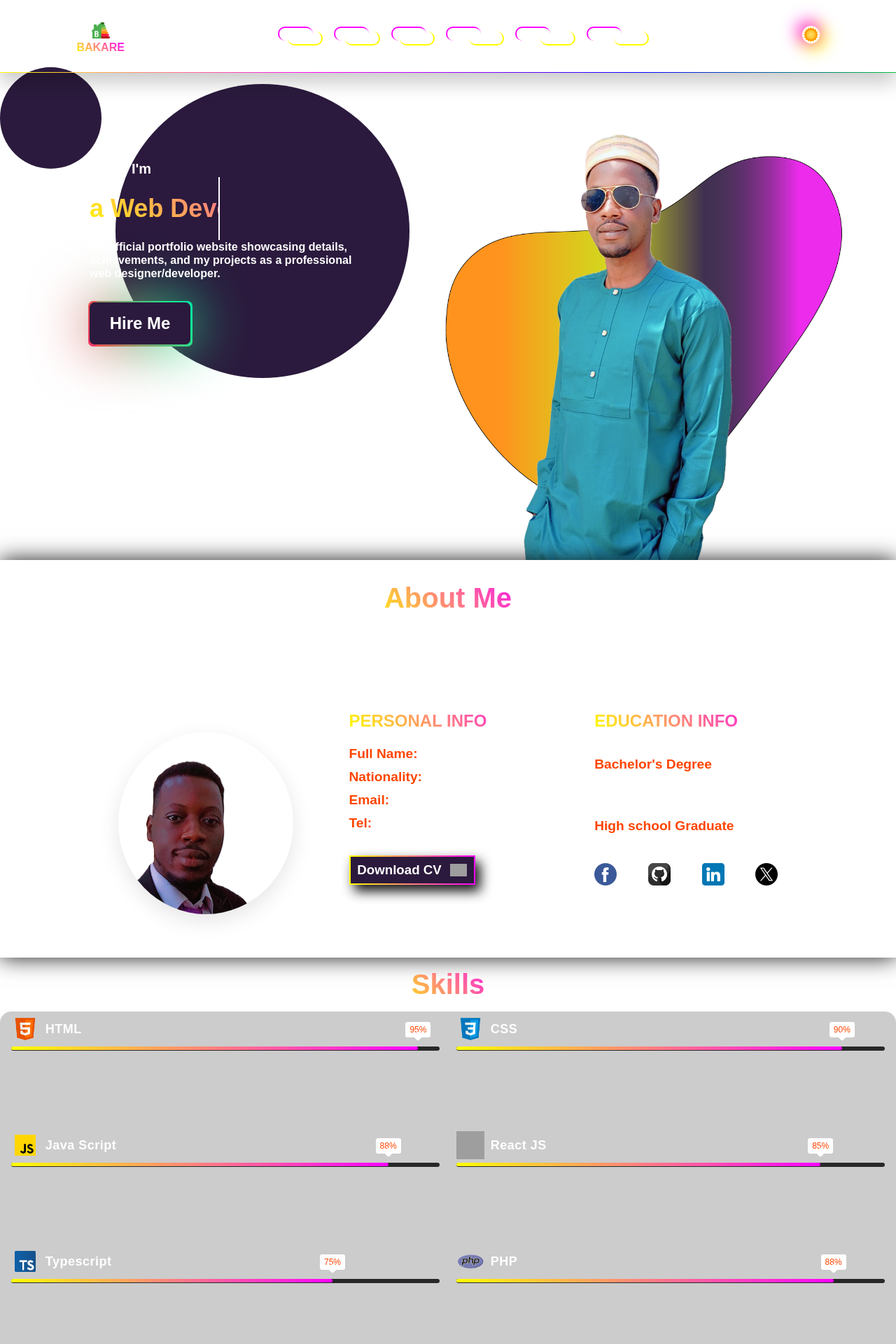
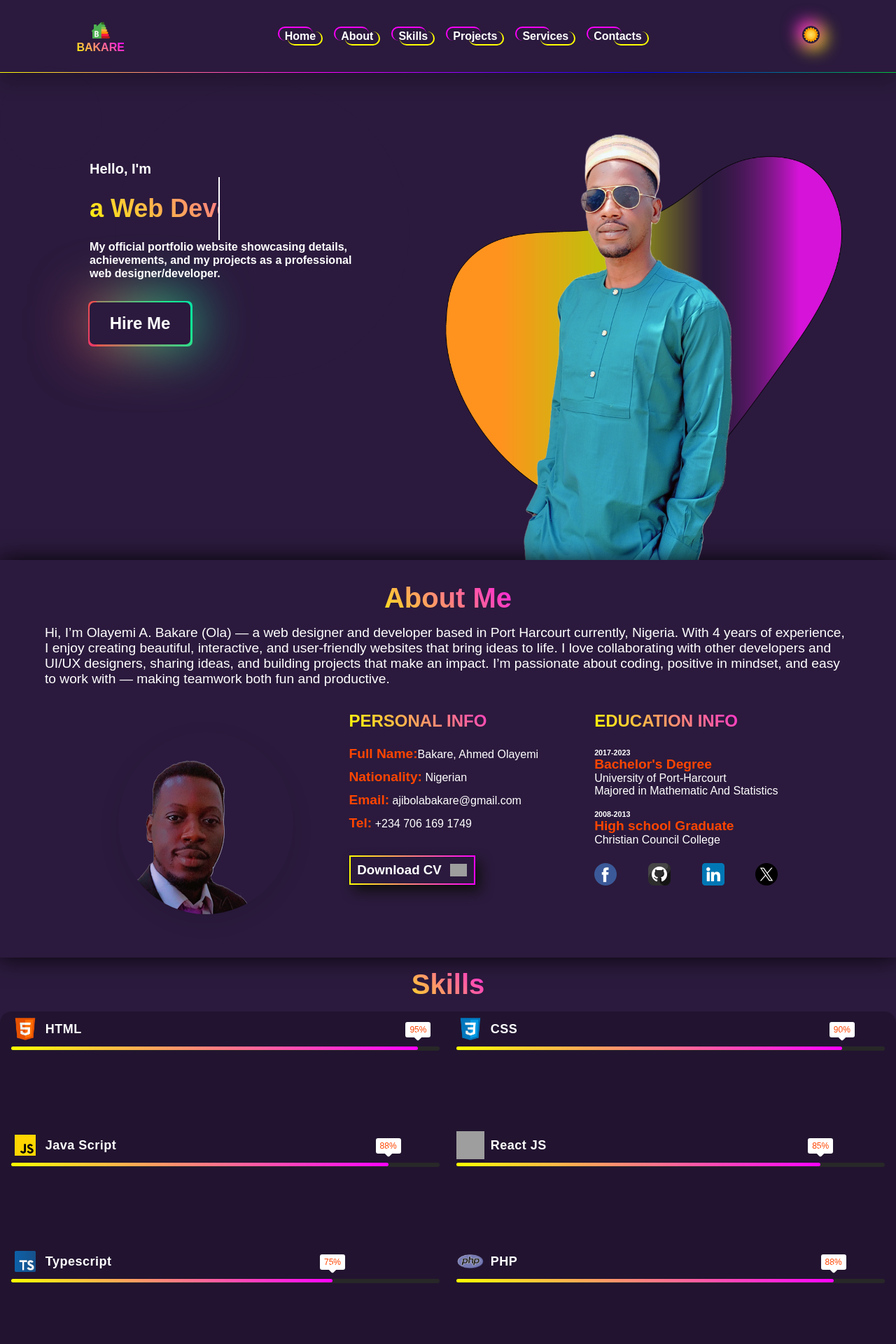
Before and after one commit to freakishcode/bakarePortfolio, a PHP site: page / in a window 1280 px wide. Shown: the top 1920 px of the page at 70% size. Run offline with PHP 8.4, Linux system fonts and the light colour scheme; grey boxes are pictures that could not be loaded.

Commit message:
Update style.css

```diff
--- a/style.css
+++ b/style.css
@@ -20,7 +20,6 @@
   --dark-bg-color: #2b1a3d;
   --dark-bg-color2: #150d1e;
   --light-color: #fff;
-  --dark-color: #101010;
 
   --yellow: #ff0;
   --pink_like: #f0f;
@@ -39,7 +38,7 @@ html {
 body {
   width: 100%;
   height: 100%;
-  background-color: light-dark(--light-color, --dark-bg-color);
+  background-color: var(--dark-bg-color);
   color: var(--light-color);
   /* min-height: 300rem; */
 }
```
